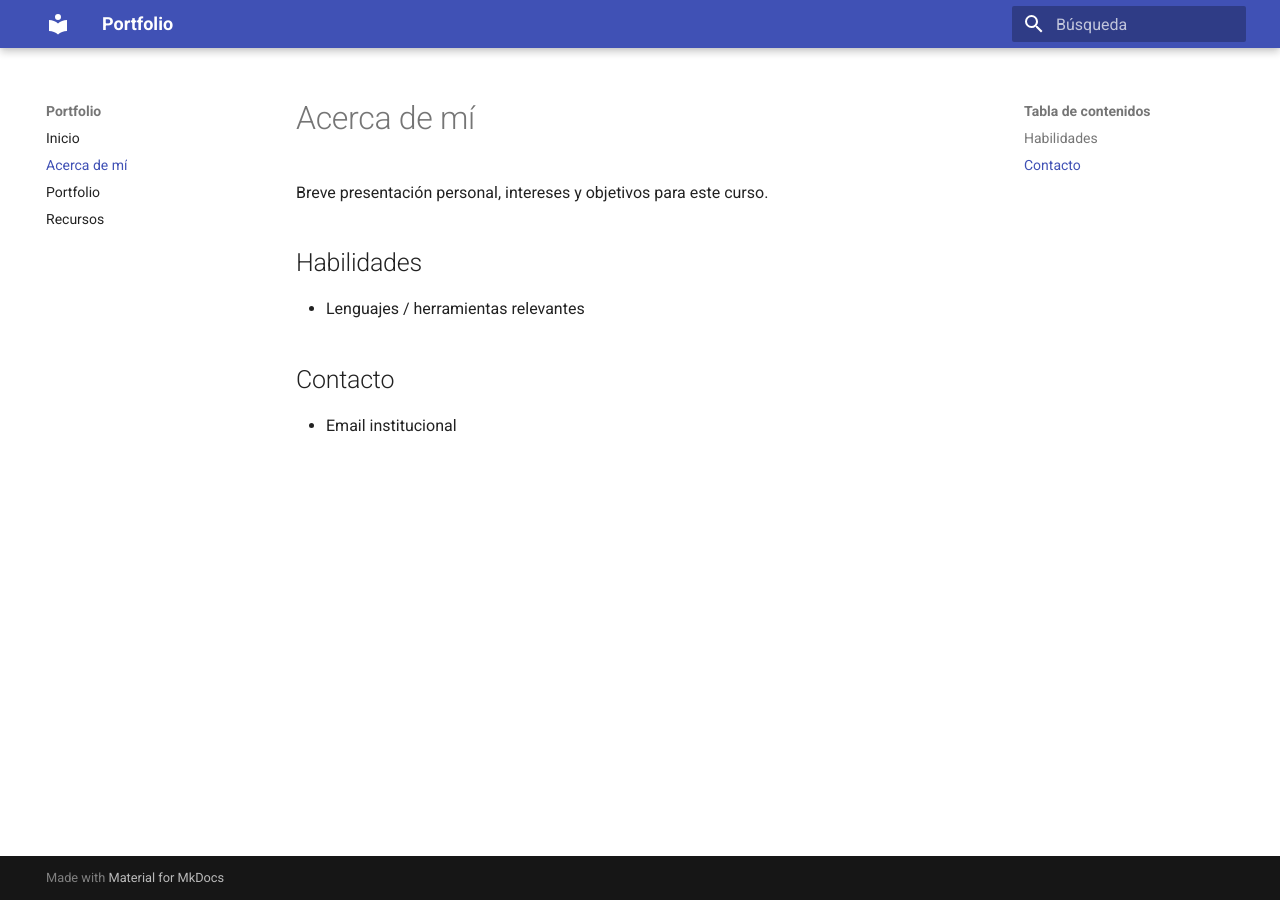
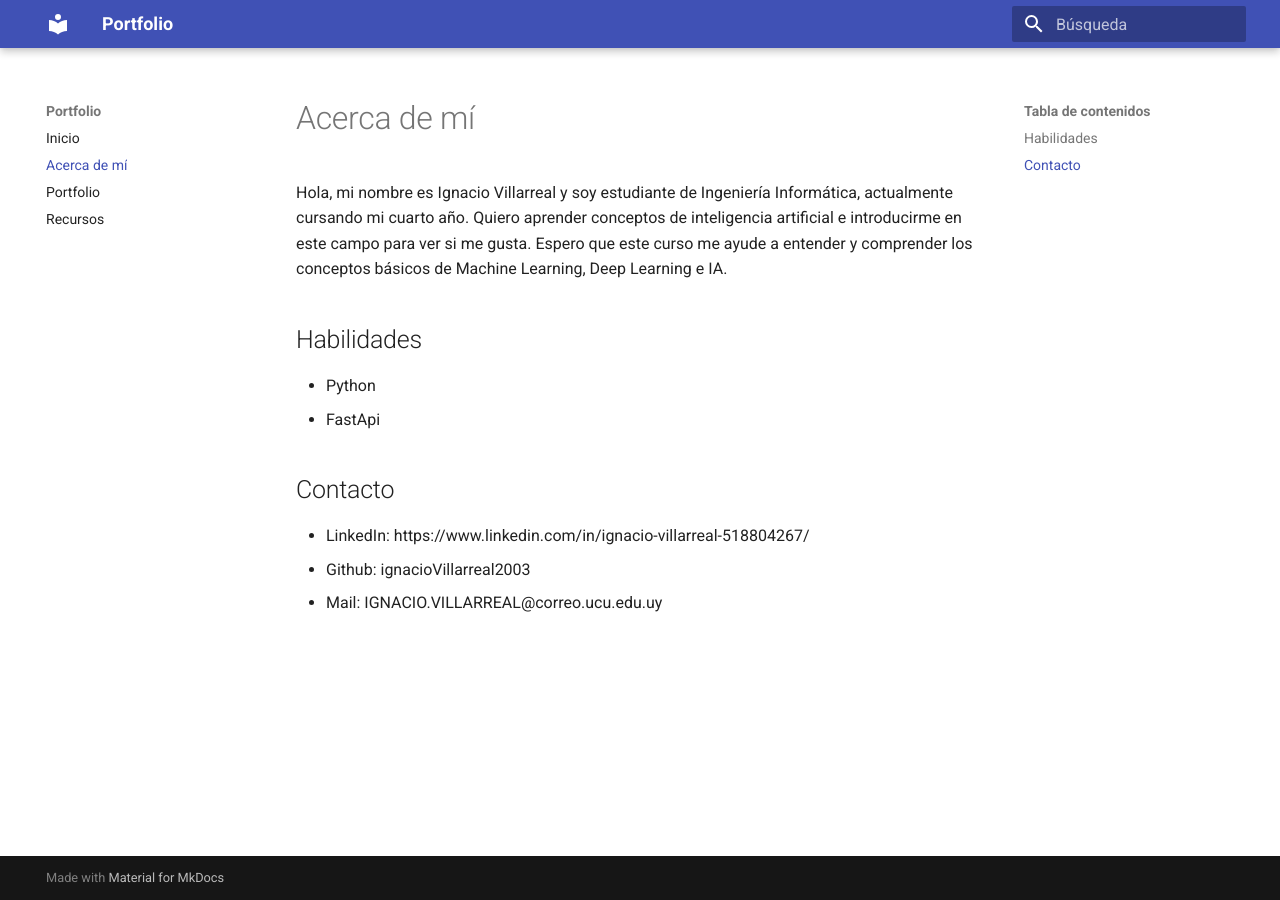
Before and after one commit to ignacioVillarreal2003/ia-portafolio, an MkDocs documentation site: the page built from docs/acerca.md, in a window 1280 px wide. Built offline with MkDocs 1.6.1 and Material for MkDocs 9.7.7, drawn with Linux system fonts in a browser that asks for light colours.

Commit message:
Update acerca.md

```diff
--- a/docs/acerca.md
+++ b/docs/acerca.md
@@ -1,14 +1,17 @@
 ---
 title: "Acerca de mí"
-date: 2025-01-01
+date: 2025-08-13
 ---
 
 # Acerca de mí
 
-Breve presentación personal, intereses y objetivos para este curso.
+Hola, mi nombre es Ignacio Villarreal y soy estudiante de Ingeniería Informática, actualmente cursando mi cuarto año. Quiero aprender conceptos de inteligencia artificial e introducirme en este campo para ver si me gusta. Espero que este curso me ayude a entender y comprender los conceptos básicos de Machine Learning, Deep Learning e IA.
 
 ## Habilidades
-- Lenguajes / herramientas relevantes
+- Python
+- FastApi
 
 ## Contacto
-- Email institucional
+- LinkedIn: https://www.linkedin.com/in/ignacio-villarreal-518804267/
+- Github: ignacioVillarreal2003
+- Mail: IGNACIO.VILLARREAL@correo.ucu.edu.uy
```
